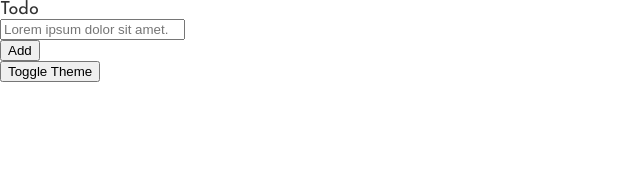
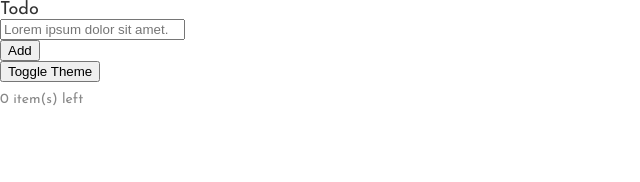
Before and after one commit to mehmetbacik/Vue-App, a Vue app: page / in a window 1280 px wide. Shown: the top 182 px of the page, without its empty margins (0-640 px from the left). Built offline with nearby package versions, Linux system fonts and the light colour scheme.

Commit message:
Update
Updated for items left.

```diff
--- a/src/App.vue
+++ b/src/App.vue
@@ -22,6 +22,10 @@
       <button @click="deleteTodo(todo)" class="delete">X</button>
     </div>
     <button @click="toggleTheme">Toggle Theme</button>
+
+    <div class="remaining-items">
+      {{ remainingTodoCount }} item(s) left
+    </div>
   </div>
 </template>
 
@@ -66,6 +70,10 @@ export default {
       }
     });
 
+    const remainingTodoCount = computed(() => {
+      return todos.value.filter(todo => !todo.done).length;
+    });
+
     return {
       todo,
       todos,
@@ -75,6 +83,7 @@ export default {
       deleteTodo,
       toggleTheme,
       themeClass,
+      remainingTodoCount,
     };
   },
 };
--- a/src/assets/style.css
+++ b/src/assets/style.css
@@ -47,3 +47,9 @@ html, body {
     background-color: #fff;
     color: #333;
 }
+
+.remaining-items {
+    margin-top: 10px;
+    color: #888;
+    font-size: 14px;
+}
```
